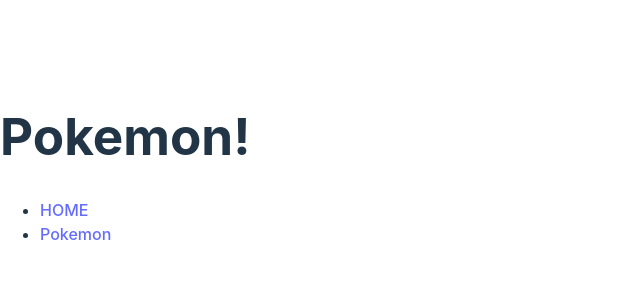
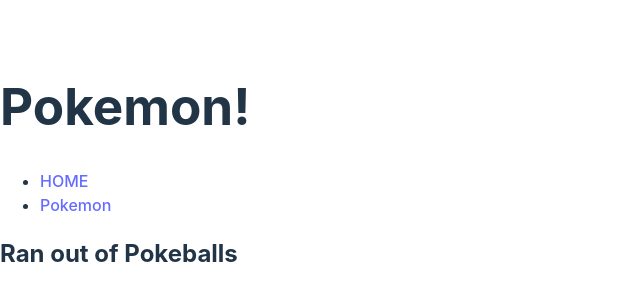
Before and after one commit to sreyesg/react-router-dom, a React (Vite) app: page /pokemon/1 in a window 1280 px wide. Shown: the part 232-532 px from the top of the page, without its empty margins (0-640 px from the left). Built offline with nearby package versions, Linux system fonts and the light colour scheme.

Commit message:
Add Default Route * to App.jsx

```diff
--- a/src/App.jsx
+++ b/src/App.jsx
@@ -21,6 +21,7 @@
       <Routes>
         <Route path='/pokemon' element={<PokemonList pokemon={pokemon} />} />
         <Route path='/' element={<h2>Home Page</h2>}/>
+        <Route path='*' element={<h2>Ran out of Pokeballs</h2>} />
       </Routes>
 
     </>
```
Also changed, not shown: src/components/PokemonDetails.jsx (added).
